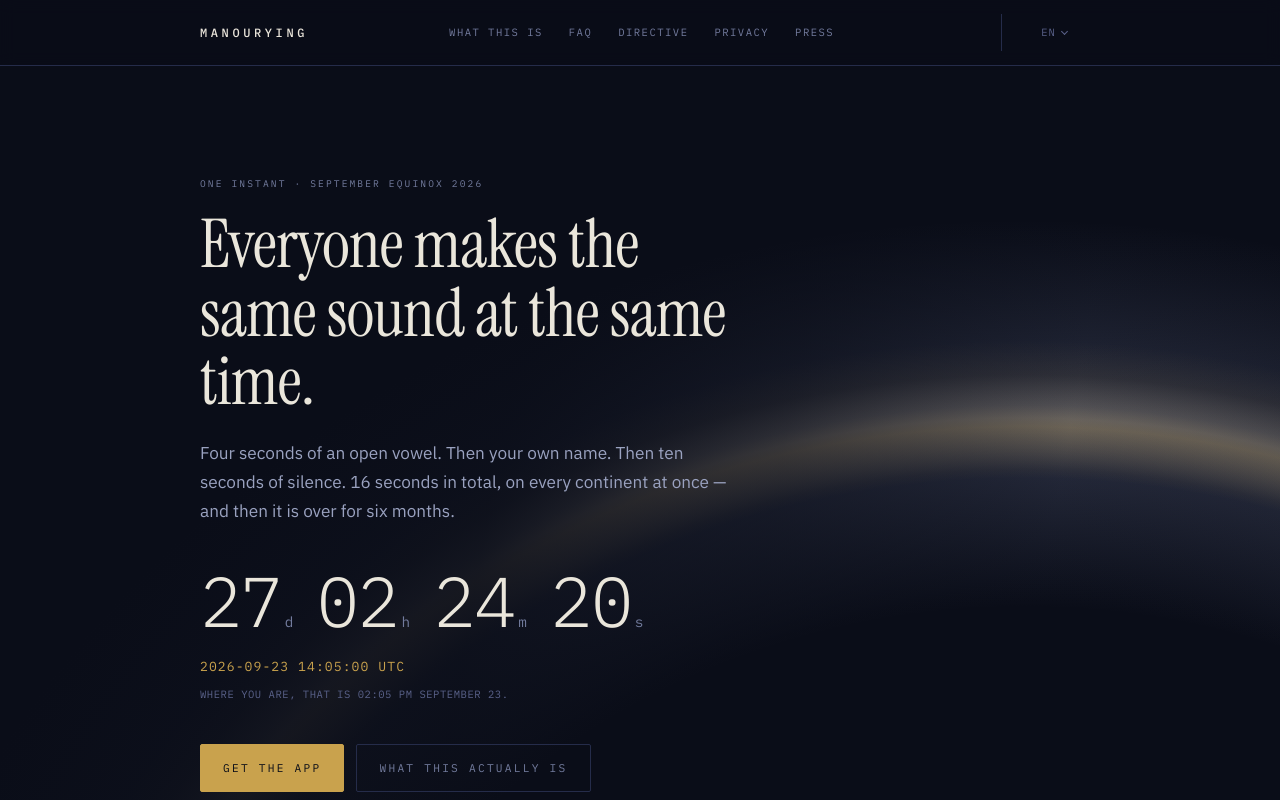
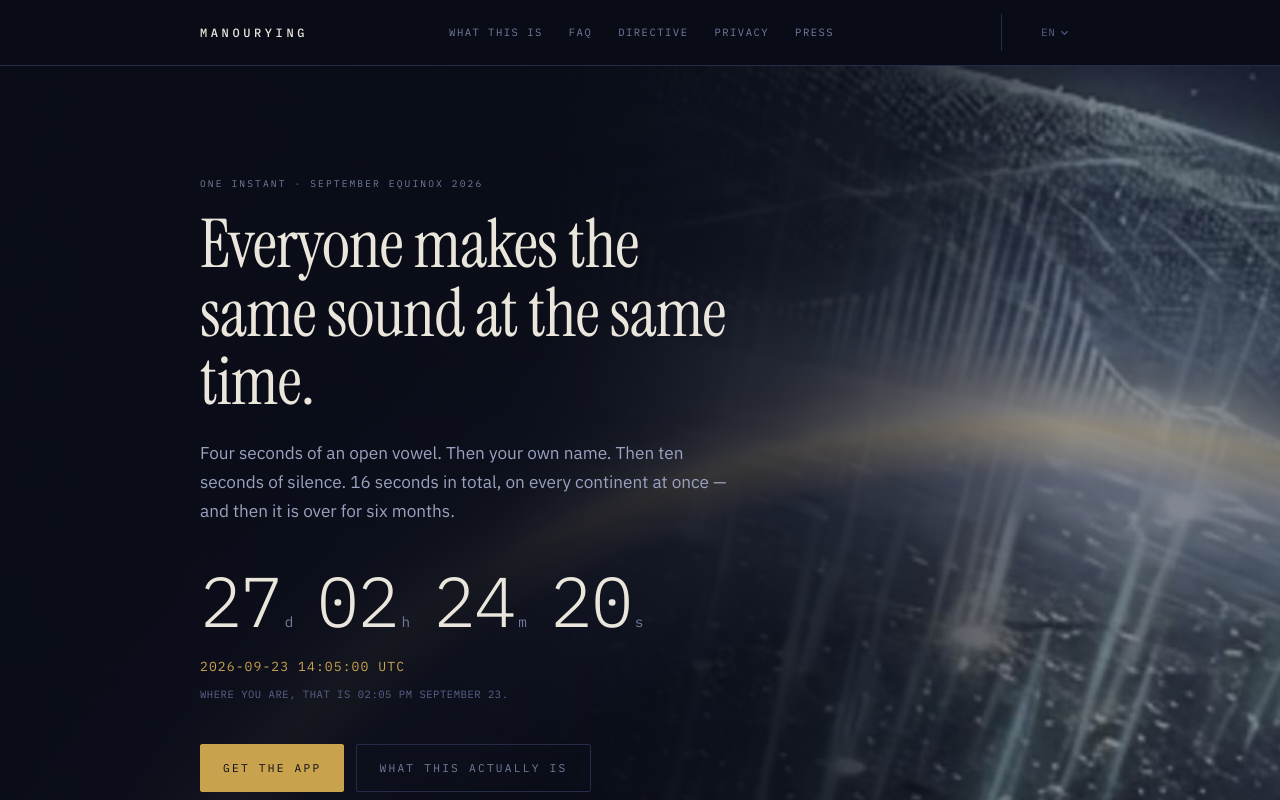
Before and after one commit to radouanefilali74/Manourying-platform, an Astro site in the folder web/: page / in a window 1280 px wide. Shown: the top 800 px of the page. Built offline with nearby package versions, Linux system fonts and the light colour scheme; Astro itself is replaced by a stand-in of ours.

Commit message:
feat(web): layer the globe photo under the hero limb as texture
Puts the requested source image into the hero without importing anything
false from it. The frame contains a fabricated live participant roster,
two invented telemetry dashboards and garbled labels (GAPE TOWN, TOKVO,
EISCONNECT), which contradict the site's own privacy copy and its
"three things we will not let you print... because they are false".

The globe itself carries none of that. Ships the largest rectangle of the
frame (480,88 690x237) that contains no UI panel, roster, dashboard, city
label, satellite or face — verified by eye at 2x before use — as the
BOTTOM background layer. The gradients above still carry the composition
and background-color: var(--ink) below still carries the floor, so the
texture is never load-bearing.

The fade to ink over the copy is baked into the asset, not left to the
scrim. Uniform darkening trades visibility across the whole frame for
contrast in one corner; fading only the side the copy occupies keeps the
visible half ~4x brighter at the same measured eyebrow ratio. Its stops
are placed against where the copy lands AFTER cover-scaling.

Re-measured with the texture composited in, since it eats margins that
were already thin:

  1600x760      eyebrow 4.65:1  h1 9.48:1   lede 6.80:1
  1280x700      eyebrow 4.68:1  h1 9.62:1   lede 6.73:1
  1600x760 RTL  eyebrow 4.68:1  h1 9.65:1   lede 6.50:1
  420x800 / 360x720 / 768x900 (no texture)  4.71 / 15.54 / 6.39+

RTL gets its own asset rather than the same file mirrored: only the
protective fade flips, since flipping the image would put the Americas
east of Asia. Narrow viewports drop the texture entirely — a non-matching
media query is not fetched, and cover-scaling a 690px crop onto a phone
put bright city lights under the lede (3.05:1).

```diff
--- a/web/src/pages/_shared/IndexPage.astro
+++ b/web/src/pages/_shared/IndexPage.astro
@@ -90,17 +90,18 @@ const t = getDictionary(locale).index;
     padding-block: clamp(48px, 11vw, 110px) clamp(30px, 6vw, 56px);
     /*
      * A dawn limb — the lit edge of a planet seen from outside it — drawn
-     * entirely from the design tokens rather than shipped as an image.
+     * from the design tokens, over a photographic texture (see the last
+     * layer of the stack below).
      *
-     * This replaced a photographic background. An image was the wrong tool
-     * here twice over: sizing it correctly needs the hero's rendered aspect
-     * ratio, which isn't knowable across 11 locales and every viewport, and
+     * The gradients, not the photo, carry the composition. An earlier
+     * version of this hero was a photograph doing the whole job, and that
+     * failed twice over: sizing it needs the hero's rendered aspect ratio,
+     * which isn't knowable across 11 locales and every viewport, and
      * whatever fade ends it has to meet the flat page ground somewhere,
      * which is a seam waiting to happen. Gradients have neither problem —
-     * they're defined in percentages of the box, so the composition scales
-     * with it, and there is no edge to meet anything at. It also costs zero
-     * requests and cannot drift out of the palette, since it literally
-     * reads --brass/--mist/--slate/--ink.
+     * defined in percentages of the box, so the composition scales with it,
+     * and there is no edge to meet anything at. They also cannot drift out
+     * of the palette, since they literally read --brass/--mist/--slate/--ink.
      *
      * Geometry: both glows ride ONE ellipse centred well below and right of
      * the box, so the slice of it crossing the hero reads as a gentle curve
@@ -115,8 +116,12 @@ const t = getDictionary(locale).index;
      * 3:1 for the large serif h1, 4.5:1 for the small --slate eyebrow and
      * the --mist lede. The eyebrow is the binding constraint by some
      * distance: --slate on bare --ink is only 4.70:1 to begin with, so the
-     * scrim has to hold the top-left at essentially pure ink. Measured at
-     * 1600x760 / 1280x700: eyebrow 4.68:1, h1 10.38:1, lede 7.12:1.
+     * scrim has to hold the top-left at essentially pure ink.
+     *
+     * Measured WITH the texture layer composited underneath, since adding
+     * any luminance under the copy eats into margins that are already thin:
+     *   1600x760  eyebrow 4.65:1  h1 9.48:1  lede 6.80:1
+     *   1280x700  eyebrow 4.68:1  h1 9.62:1  lede 6.73:1
      */
     background-color: var(--ink);
     background-image:
@@ -145,16 +150,45 @@ const t = getDictionary(locale).index;
         color-mix(in srgb, var(--mist) 46%, transparent) 100%,
         color-mix(in srgb, var(--slate) 24%, transparent) 105%,
         transparent 123%
-      );
+      ),
+      /*
+       * The photograph, as the BOTTOM layer: a crop of the globe from the
+       * source image containing none of its fabricated content — no UI
+       * panel, no participant roster, no telemetry dashboard, no city
+       * label, no satellite, no face. It is texture, not composition: the
+       * gradients above still carry the shape and the contrast, and
+       * background-color: var(--ink) below still carries the floor, so if
+       * this never loads the hero is unchanged in structure.
+       *
+       * A fade to ink across the left is baked into the asset rather than
+       * left to the scrim. Uniform darkening would have traded visibility
+       * across the whole frame for contrast in one corner; fading only the
+       * side the copy occupies let the visible half stay ~4x brighter at
+       * the SAME measured eyebrow ratio. Its stops are placed against where
+       * the copy lands after cover-scaling, not against the raw asset.
+       */
+      url('/hero/texture.jpg');
+    /*
+     * `cover` is right here, unlike the earlier photographic hero this
+     * replaced: there is no shape to preserve in a texture layer, so the
+     * upscaling that wrecked that one is harmless. Centred, matching the
+     * geometry the contrast above was measured under.
+     */
+    background-size: cover;
+    background-position: center;
+    background-repeat: no-repeat;
   }
 
   /*
    * Arabic puts the copy on the right, which is exactly where the glow
    * lives — so the whole composition mirrors, or the contrast measured
-   * above stops meaning anything. A horizontal mirror of both the gradient
-   * and the text it protects yields identical luminance by construction,
-   * so the numbers above carry over unchanged: angle 100deg becomes 260deg
-   * (360 - 100) and the ellipse's 80% becomes 20%.
+   * above stops meaning anything: angle 100deg becomes 260deg (360 - 100)
+   * and the ellipse's 80% becomes 20%.
+   *
+   * The gradients alone would mirror to identical luminance by
+   * construction, but the texture layer does not — its protective fade is
+   * baked in, so it needs its own mirrored asset and its own measurement.
+   * Measured at 1600x760 RTL: eyebrow 4.68:1, h1 9.65:1, lede 6.50:1.
    *
    * :global() is required because <html dir> is set by Base.astro, outside
    * this component, so Astro's scoping would otherwise never match it.
@@ -183,7 +217,15 @@ const t = getDictionary(locale).index;
         color-mix(in srgb, var(--mist) 46%, transparent) 100%,
         color-mix(in srgb, var(--slate) 24%, transparent) 105%,
         transparent 123%
-      );
+      ),
+      /*
+       * A separate asset, not the same file mirrored: only the protective
+       * fade flips to the right where Arabic puts the copy. Flipping the
+       * image itself would put the Americas east of Asia — a small
+       * falsehood, and avoiding exactly that is the reason this crop was
+       * made in the first place.
+       */
+      url('/hero/texture-rtl.jpg');
   }
 
   /*
```
Also changed, not shown: web/public/hero/texture-rtl.jpg (added), web/public/hero/texture.jpg (added).
